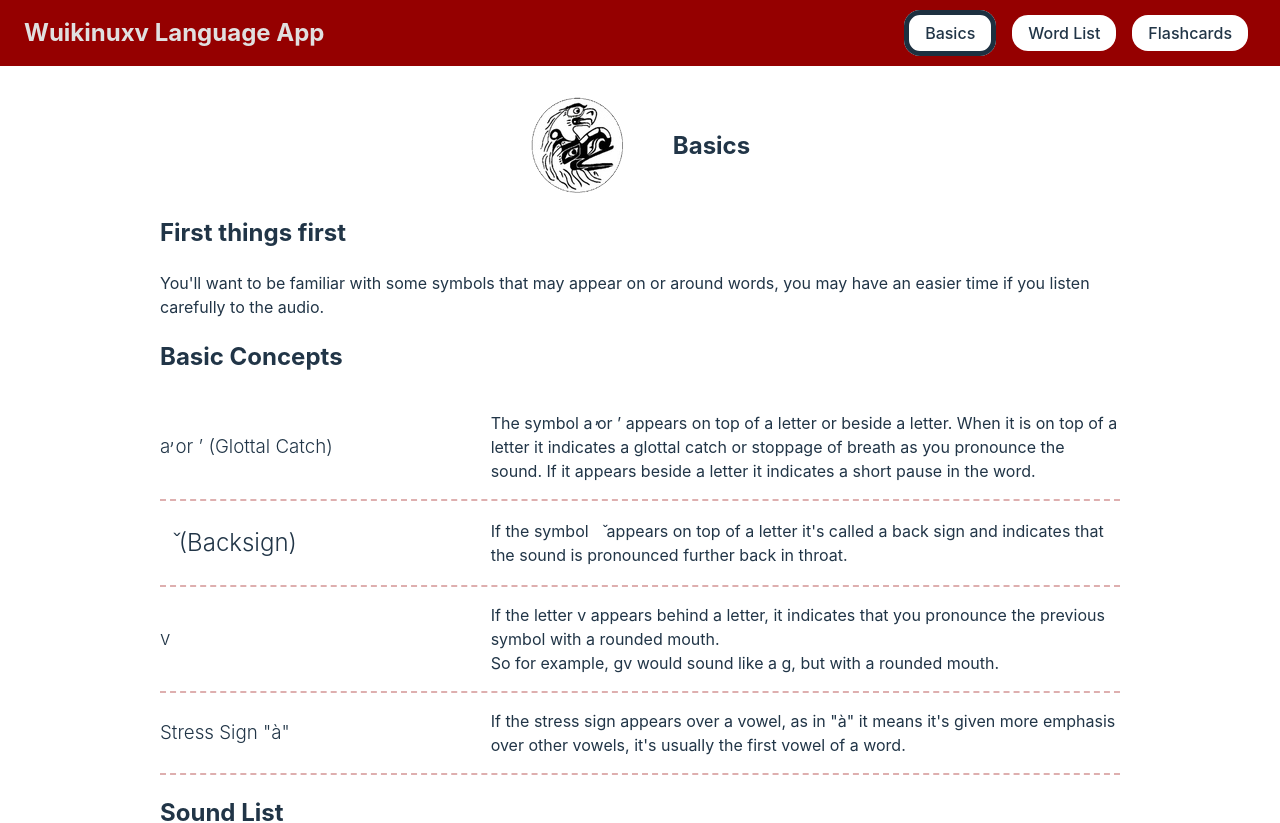
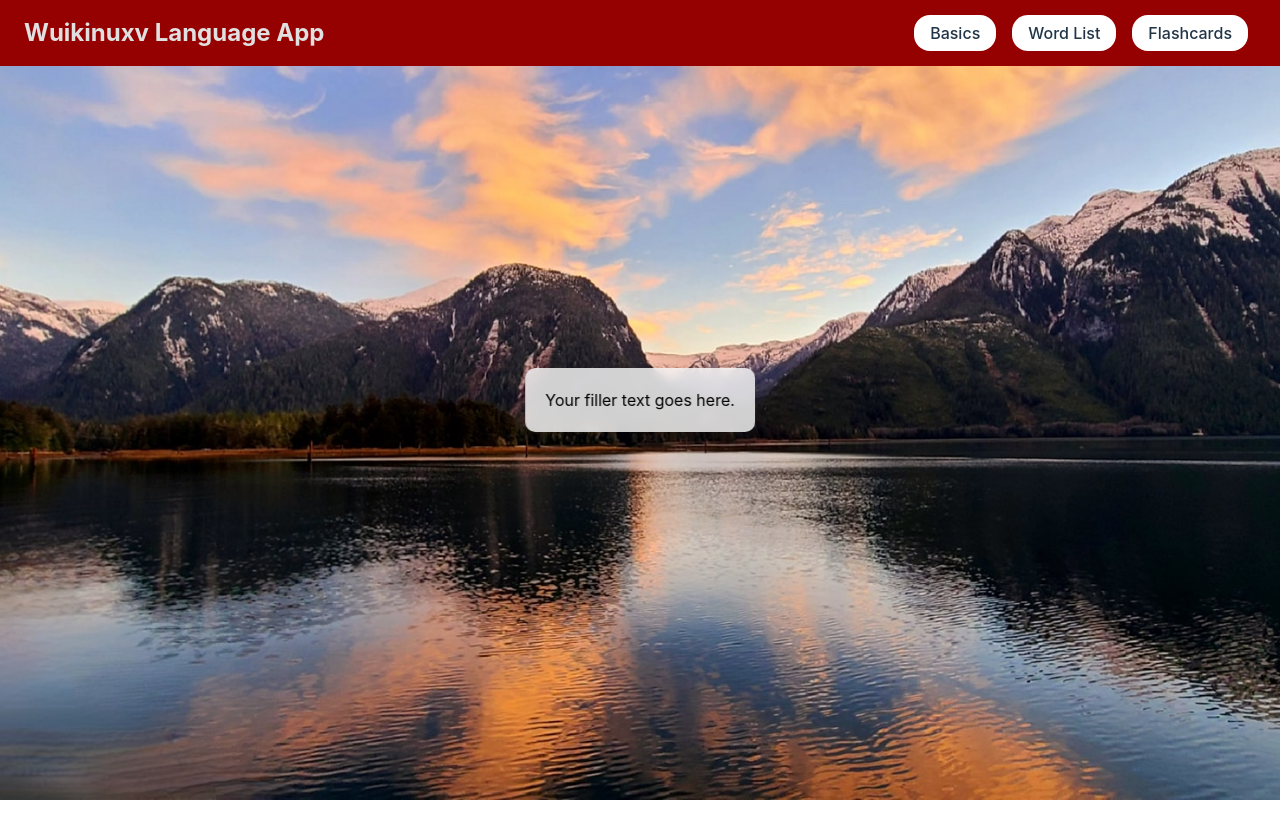
Before and after one commit to Trev004/DGL-409-Wuikinuxv-Learning-App, a React (Vite) app in the folder Wuikinuxv Learning App/: page / in a window 1280 px wide. Shown: the top 823 px of the page. Built offline with nearby package versions, Linux system fonts and the light colour scheme.

Commit message:
Create Intro page and edit global styling
Edits global styling by removing some styles from the #root, and instead moves them to div tags wrapped around each page. This was done since the global #root styling was interfering with the hero image. Mostly the padding and max width

```diff
--- a/Wuikinuxv Learning App/src/MainRouter.jsx
+++ b/Wuikinuxv Learning App/src/MainRouter.jsx
@@ -1,6 +1,7 @@
 import App from './assets/Pages/App'
 import Flashcard from './assets/Pages/Flashcard'
 import Basics from './assets/Pages/Basics'
+import Intro from './assets/Pages/Intro'
 import './MainRouter.css'
 import { NavLink, Outlet, Route, Routes } from 'react-router-dom'
 import { useState } from 'react'
@@ -17,7 +18,7 @@ function MainRouter() {
             <h1>Wuikinuxv Language App</h1>
             <button className={`menu-btn ${menuOpen ? 'menu-btn-active' : ''}`} onClick={toggleMenu}>&#9776;</button>
             <ul className={menuOpen ? 'active' : ''}>
-              <li onClick={() => setMenuOpen(false)}><NavLink to="/">Basics</NavLink></li>
+              <li onClick={() => setMenuOpen(false)}><NavLink to="/basics">Basics</NavLink></li>
               <li onClick={() => setMenuOpen(false)}><NavLink to="/wordlist">Word List</NavLink></li>
               <li onClick={() => setMenuOpen(false)}><NavLink to={"/flashcards"}>Flashcards</NavLink></li>
             </ul>
@@ -27,7 +28,8 @@ function MainRouter() {
         <Outlet />
       </div>
       <Routes>
-        <Route path='/' element={<Basics />}/>
+        <Route path='/' element={<Intro />}/>
+        <Route path='/basics' element={<Basics />}/>
         <Route path='/wordlist' element={ <App /> }/>
         <Route path='/flashcards' element={ <Flashcard /> }/>
       </Routes>
--- a/Wuikinuxv Learning App/src/assets/Pages/App.css
+++ b/Wuikinuxv Learning App/src/assets/Pages/App.css
@@ -1,8 +1,6 @@
-#root {
+#app{
   max-width: 960px;
-  margin: 0 auto;
   padding: 2rem;
-  text-align: center;
 }
 .wordarea-list{
   margin-top: 2em;
--- a/Wuikinuxv Learning App/src/assets/Pages/App.jsx
+++ b/Wuikinuxv Learning App/src/assets/Pages/App.jsx
@@ -22,6 +22,7 @@ function App() {
   const currentContainerView =  `${isListView ? 'wordarea-list' : 'wordarea-card'}`;
   return (
     <>
+      <div id="app">
         <div style={{ marginTop: '3em' }}>
           <div className="intro">
             <img src="Thumbnail_Uikala_LOGO.png" alt="Wuikinuxv nation logo"/>
@@ -36,6 +37,7 @@ function App() {
             <Word key={index} word={word} isListView={isListView}/>
           ))}
         </div>
+      </div>
     </>
   )
 }
--- a/Wuikinuxv Learning App/src/assets/Pages/Basics.css
+++ b/Wuikinuxv Learning App/src/assets/Pages/Basics.css
@@ -1,4 +1,6 @@
 #basics{
+    max-width: 960px;
+    padding: 2rem;
     text-align: left;
 }
 .basics-intro{
--- a/Wuikinuxv Learning App/src/assets/Pages/Flashcard.css
+++ b/Wuikinuxv Learning App/src/assets/Pages/Flashcard.css
@@ -1,3 +1,7 @@
+.flashcard{
+    max-width: 960px;
+    padding: 2rem;
+}
 .flashcard-intro{
     padding-top: 2em;
 }
--- /dev/null
+++ b/Wuikinuxv Learning App/src/assets/Pages/Intro.css
@@ -0,0 +1,35 @@
+.hero-container {
+    position: relative;
+    width: 100%;
+    height: 100vh;
+  }
+
+  .hero-image {
+    width: 100%;
+    height: 100%;
+    object-fit: cover;
+  }
+
+  .text-container {
+    position: absolute;
+    top: 50%;
+    left: 50%;
+    transform: translate(-50%, -50%);
+    background-color: rgba(255, 255, 255, 0.8);
+    padding: 20px;
+    border-radius: 10px;
+    backdrop-filter: blur(5px);
+    max-width: 80%;
+  }
+
+  .text-container p {
+    margin: 0;
+    color: #000;
+  }
+
+  @media (max-width: 768px) {
+    .text-container {
+      max-width: 90%;
+      padding: 15px;
+    }
+  }
--- /dev/null
+++ b/Wuikinuxv Learning App/src/assets/Pages/Intro.jsx
@@ -0,0 +1,20 @@
+import './Intro.css'; // Import a separate CSS file for styling
+
+function Intro() {
+  return (
+    <>
+    <div className="hero-container">
+      <img
+        className="hero-image"
+        src="FirstVoices_Wuikinuxv.jpg"
+        alt="Hero Image"
+      />
+      <div className="text-container">
+        <p>Your filler text goes here.</p>
+      </div>
+    </div>
+    </>
+  );
+}
+
+export default Intro;
--- a/Wuikinuxv Learning App/src/index.css
+++ b/Wuikinuxv Learning App/src/index.css
@@ -13,7 +13,10 @@
   -moz-osx-font-smoothing: grayscale;
   -webkit-text-size-adjust: 100%;
 }
-
+#root {
+  margin: 0 auto;
+  text-align: center;
+}
 a {
   font-weight: 500;
   color: #646cff;
```
Also changed, not shown: Wuikinuxv Learning App/public/FirstVoices_Wuikinuxv.jpg (added). Lines whose indentation alone changed are shown as unchanged.
